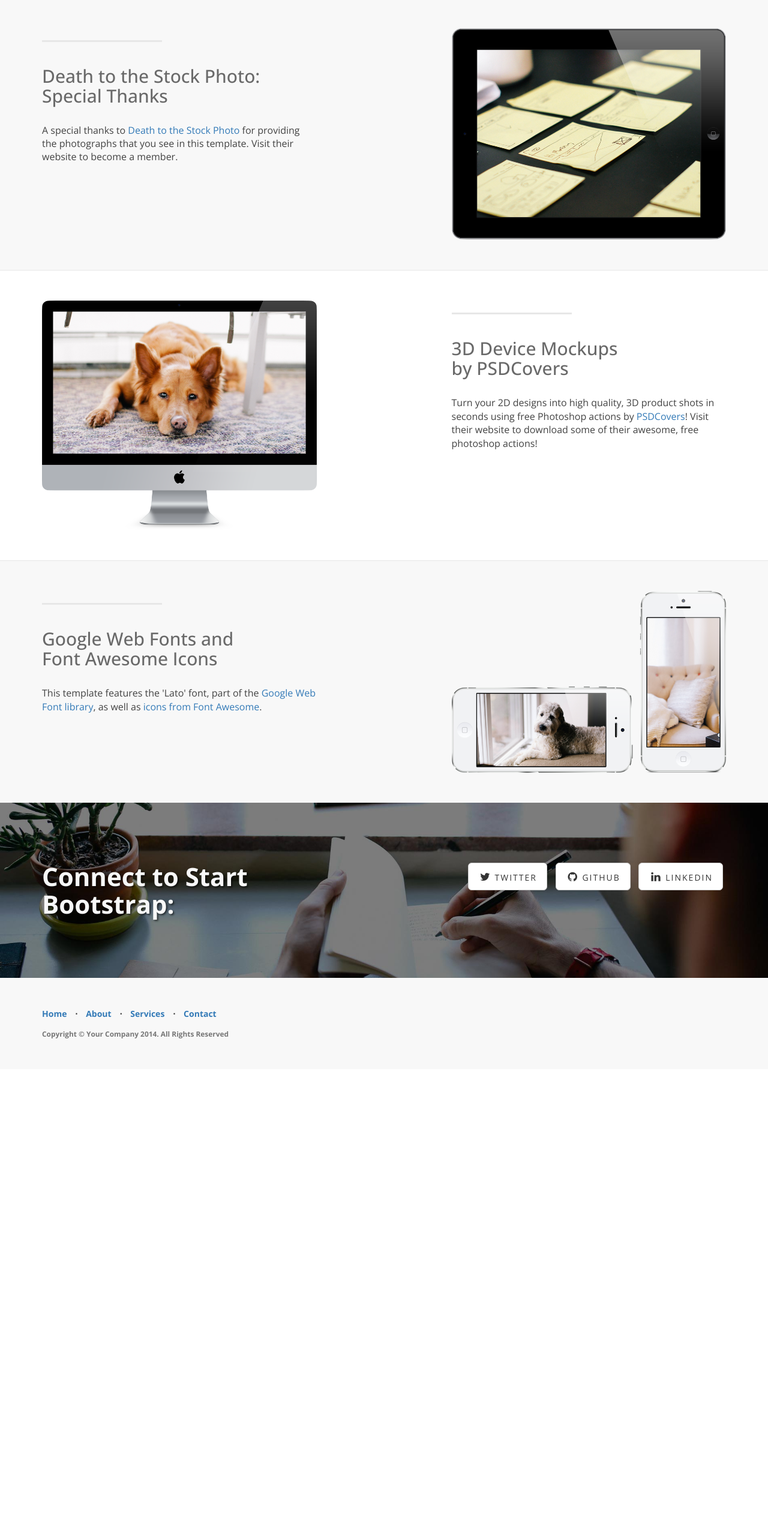
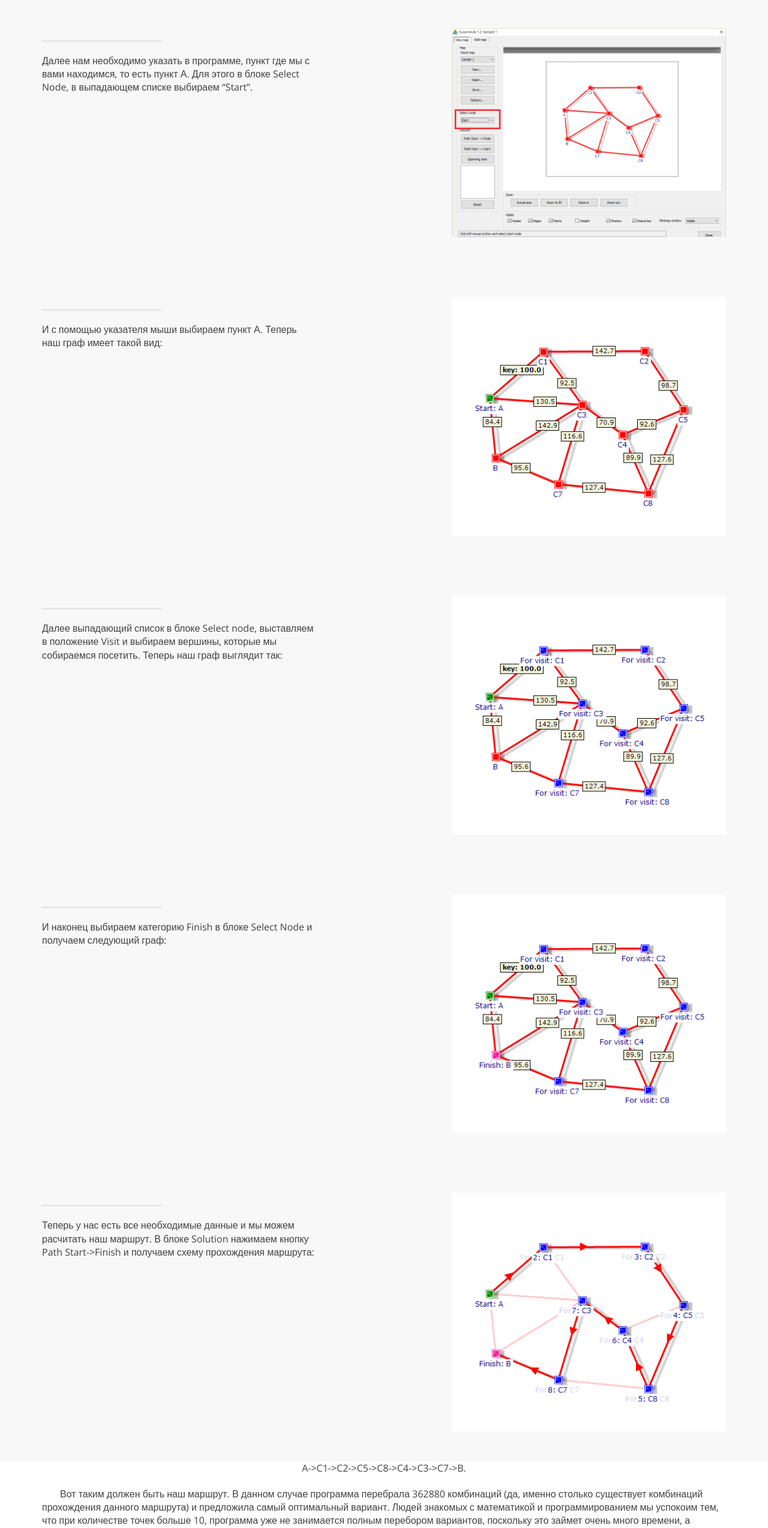
Before and after one commit to sizovilya/susanin-design, a plain HTML site: page index.html in a window 1280 px wide. Shown: the part 2240-4787 px from the top of the page at 60% size. Before the commit the page ends 4022 px from the top, so only its background shows below. Drawn offline with nearby package versions, Linux system fonts and the light colour scheme.

Commit message:
optimal ways

```diff
--- a/index.html
+++ b/index.html
@@ -185,14 +185,14 @@
             <div class="col-lg-5 col-sm-6">
                 <hr class="section-heading-spacer">
                 <div class="clearfix"></div>
-                <h2 class="section-heading">Death to the Stock Photo:<br>Special Thanks</h2>
 
-                <p class="lead">A special thanks to <a target="_blank" href="http://join.deathtothestockphoto.com/">Death
-                    to the Stock Photo</a> for providing the photographs that you see in this template. Visit their
-                    website to become a member.</p>
+                <p class="lead">
+                    Далее нам необходимо указать в программе, пункт где мы с вами находимся, то есть пункт А. Для этого
+                    в блоке Select Node, в выпадающем списке выбираем “Start”.
+                </p>
             </div>
             <div class="col-lg-5 col-lg-offset-2 col-sm-6">
-                <img class="img-responsive" src="img/ipad.png" alt="">
+                <img class="img-responsive" src="img/img2.png" alt="">
             </div>
         </div>
 
@@ -200,7 +200,123 @@
     <!-- /.container -->
 
 </div>
-<!-- /.content-section-a -->
+
+<div class="content-section-a">
+
+    <div class="container">
+        <div class="row">
+            <div class="col-lg-5 col-sm-6">
+                <hr class="section-heading-spacer">
+                <div class="clearfix"></div>
+
+                <p class="lead">
+                    И с помощью указателя мыши выбираем пункт А. Теперь наш граф имеет такой вид:
+                </p>
+            </div>
+            <div class="col-lg-5 col-lg-offset-2 col-sm-6">
+                <img class="img-responsive" src="img/img3.png" alt="">
+            </div>
+        </div>
+
+    </div>
+    <!-- /.container -->
+
+</div>
+
+<div class="content-section-a">
+
+    <div class="container">
+        <div class="row">
+            <div class="col-lg-5 col-sm-6">
+                <hr class="section-heading-spacer">
+                <div class="clearfix"></div>
+
+                <p class="lead">
+                    Далее выпадающий список в блоке Select node, выставляем в положение Visit и выбираем вершины,
+                    которые мы собираемся посетить. Теперь наш граф выглядит так:
+                </p>
+            </div>
+            <div class="col-lg-5 col-lg-offset-2 col-sm-6">
+                <img class="img-responsive" src="img/img4.png" alt="">
+            </div>
+        </div>
+
+    </div>
+    <!-- /.container -->
+
+</div>
+
+<div class="content-section-a">
+
+    <div class="container">
+        <div class="row">
+            <div class="col-lg-5 col-sm-6">
+                <hr class="section-heading-spacer">
+                <div class="clearfix"></div>
+
+                <p class="lead">
+                    И наконец выбираем категорию Finish в блоке Select Node и получаем следующий граф:
+                </p>
+            </div>
+            <div class="col-lg-5 col-lg-offset-2 col-sm-6">
+                <img class="img-responsive" src="img/img5.png" alt="">
+            </div>
+        </div>
+
+    </div>
+    <!-- /.container -->
+
+</div>
+
+<div class="content-section-a">
+
+    <div class="container">
+        <div class="row">
+            <div class="col-lg-5 col-sm-6">
+                <hr class="section-heading-spacer">
+                <div class="clearfix"></div>
+
+                <p class="lead">
+                    Теперь у нас есть все необходимые данные и мы можем расчитать наш маршрут. В блоке Solution нажимаем
+                    кнопку Path Start->Finish и получаем схему прохождения маршрута:
+                </p>
+            </div>
+            <div class="col-lg-5 col-lg-offset-2 col-sm-6">
+                <img class="img-responsive" src="img/img6.png" alt="">
+            </div>
+        </div>
+
+    </div>
+    <!-- /.container -->
+</div>
+
+<div class="container">
+    <p class="lead text-center text-capitalize">A->C1->C2->C5->C8->C4->C3->C7->B.</p>
+
+    <p class="lead indent">
+        Вот таким должен быть наш маршрут. В данном случае программа перебрала 362880 комбинаций (да, именно столько
+        существует комбинаций прохождения данного маршрута) и предложила самый оптимальный вариант. Людей знакомых с
+        математикой и программированием мы успокоим тем, что при количестве точек больше 10, программа уже не занимается
+        полным перебором вариантов, поскольку это займет очень много времени, а применяет более хитрый алгоритм,
+        некоторый гибрид генетического алгоритма и метода ветвей и границ.
+    </p>
+</div>
+
+<div class="container">
+    <p class="two-level">Построение минимального остовного дерева</p>
+
+    <p class="lead indent">
+        Построение минимального остовного дерева является одной из классических задач теории графов. Давайте на
+        практическом
+        примере разберем о чем здесь идет речь. Предположим, что у нас есть 10 населенных пунктов. Для простоты мы не
+        стали
+        придумывать названия для них, а просто пронумеровали.
+    </p>
+
+    <div class="text-center">
+        <img src="img/img7.png">
+    </div>
+</div>
 
     <div class="content-section-b">
 
@@ -212,8 +328,10 @@
                     <div class="clearfix"></div>
                     <h2 class="section-heading">3D Device Mockups<br>by PSDCovers</h2>
 
-                <p class="lead">Turn your 2D designs into high quality, 3D product shots in seconds using free Photoshop
-                    actions by <a target="_blank" href="http://www.psdcovers.com/">PSDCovers</a>! Visit their website to
+                    <p class="lead">Turn your 2D designs into high quality, 3D product shots in seconds using free
+                        Photoshop
+                        actions by <a target="_blank" href="http://www.psdcovers.com/">PSDCovers</a>! Visit their
+                        website to
                         download some of their awesome, free photoshop actions!</p>
                 </div>
                 <div class="col-lg-5 col-sm-pull-6  col-sm-6">
@@ -270,7 +388,8 @@
                                     class="fa fa-twitter fa-fw"></i> <span class="network-name">Twitter</span></a>
                         </li>
                         <li>
-                        <a href="https://github.com/IronSummitMedia/startbootstrap" class="btn btn-default btn-lg"><i
+                            <a href="https://github.com/IronSummitMedia/startbootstrap"
+                               class="btn btn-default btn-lg"><i
                                     class="fa fa-github fa-fw"></i> <span class="network-name">Github</span></a>
                         </li>
                         <li>
```
Also changed, not shown: img/img2.png (added), img/img3.png (added), img/img4.png (added), img/img5.png (added), img/img6.png (added), img/img7.png (added). Lines whose indentation alone changed are shown as unchanged.
